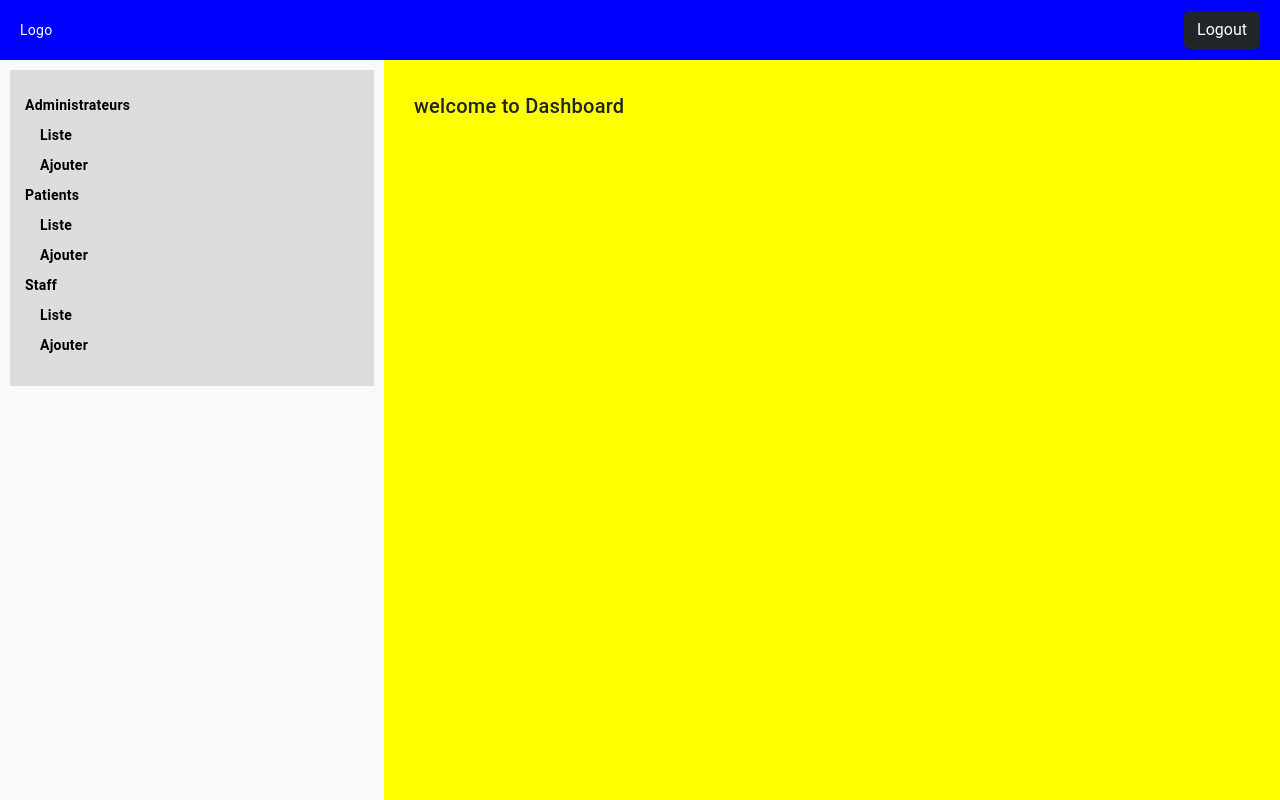
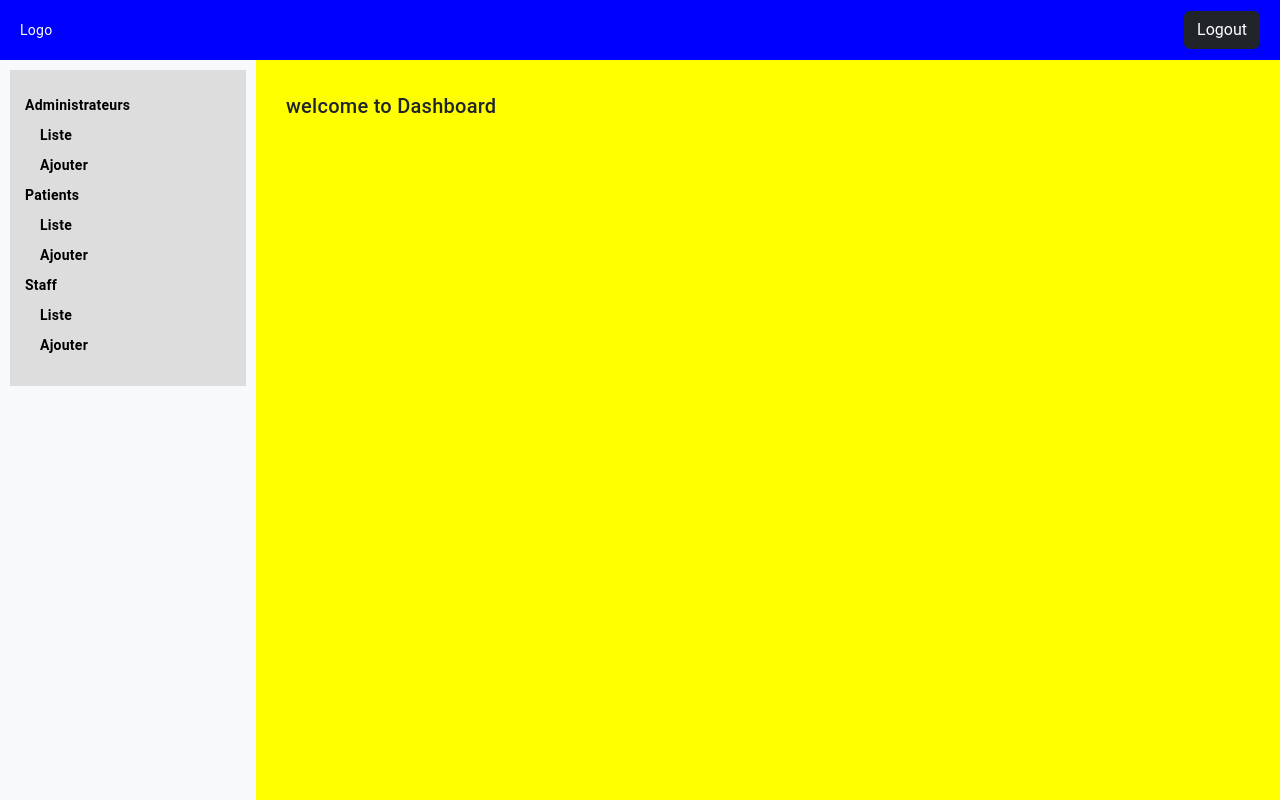
Before and after one commit to rivah1991/HospitalSystem, an Angular app in the folder front-end-app/: page /dashboard in a window 1280 px wide. Built offline with nearby package versions, Linux system fonts and the light colour scheme.

Commit message:
Update dashboard.component.css

```diff
--- a/front-end-app/src/app/dashboard/dashboard.component.css
+++ b/front-end-app/src/app/dashboard/dashboard.component.css
@@ -4,13 +4,13 @@
 }
 
 app-sidebar {
-  width: 30%;
+  width: 20%;
   background-color: #f8f9fa;
   padding: 10px;
 }
 
 app-main-content {
-  width: 70%;
+  width: 80%;
   background-color: yellow;
   padding: 10px;
 }
```
